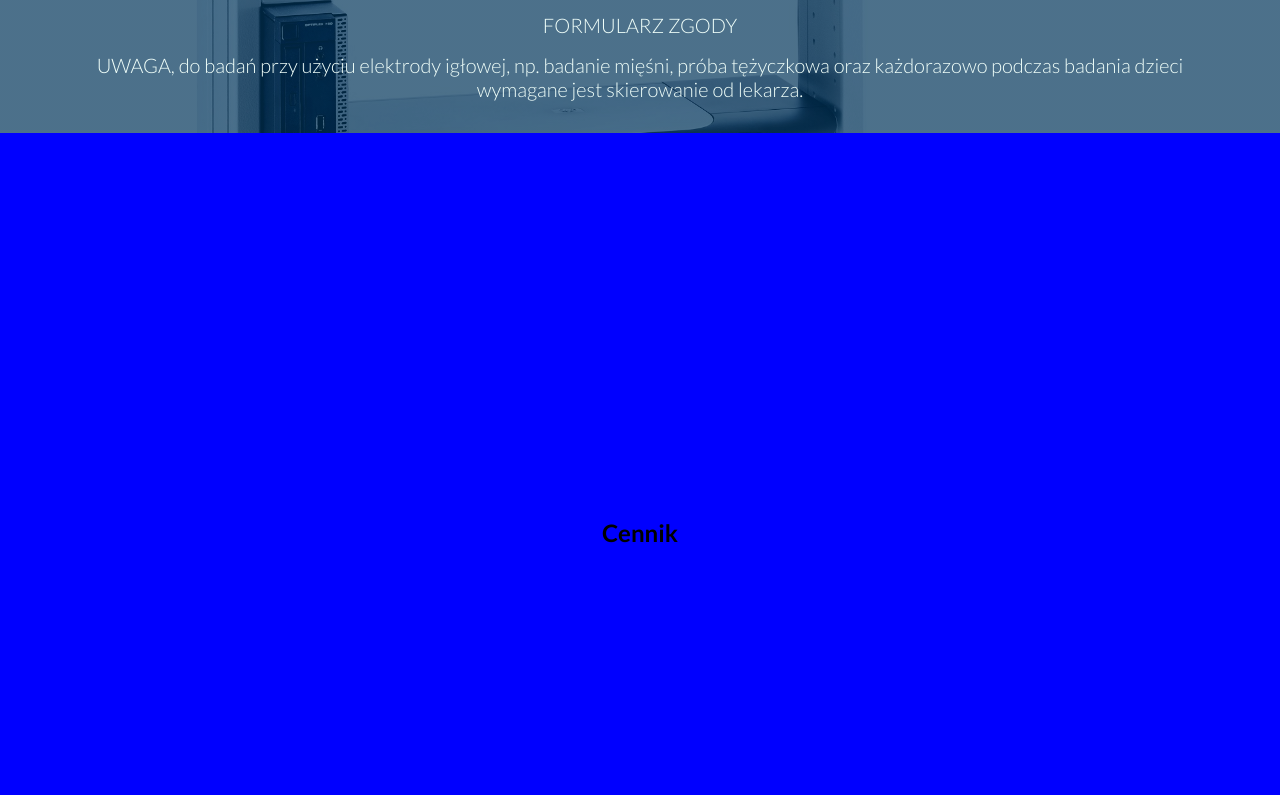
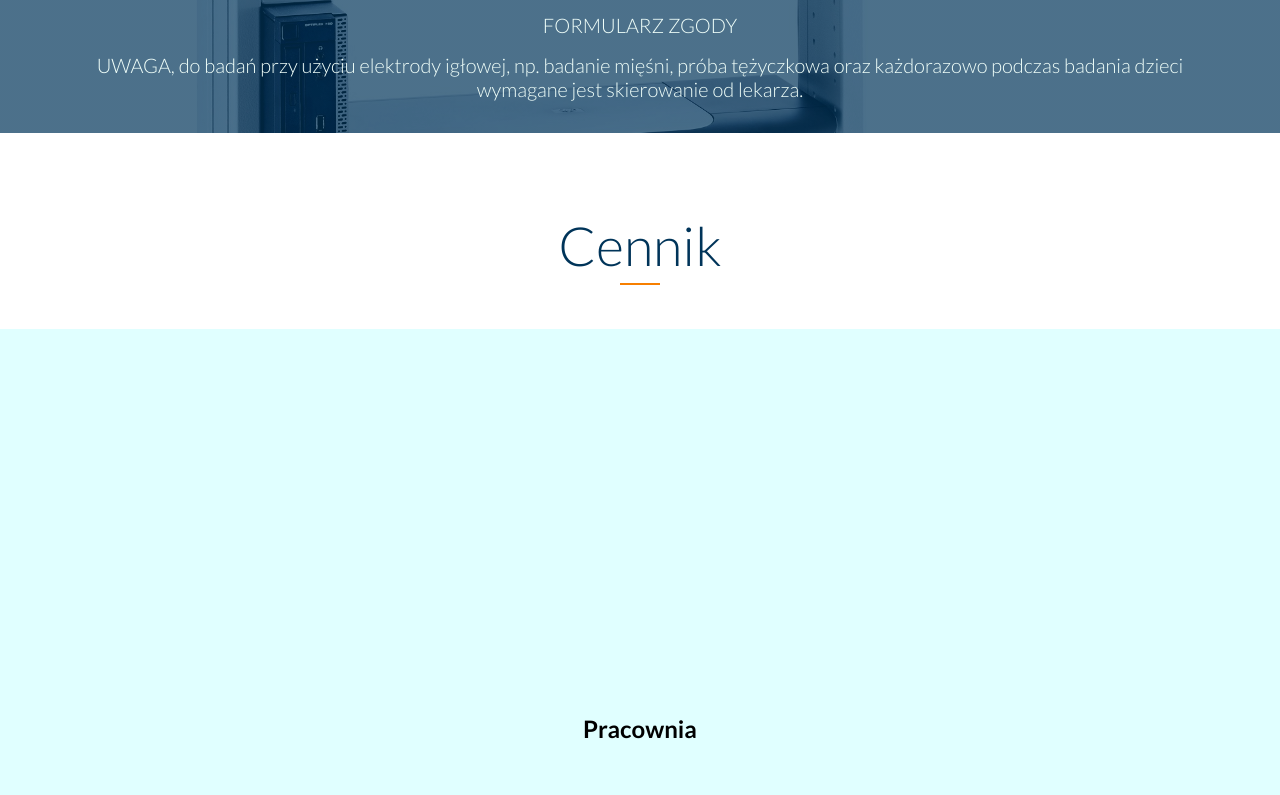
Before and after one commit to DariuszOkonski/pracownia-emg, a website built with webpack: page src/pages/index.html in a window 1280 px wide. Shown: the part 2865-3660 px from the top of the page. Built offline with nearby package versions, Linux system fonts and the light colour scheme; a web font is replaced by a local one.

Commit message:
add basic section prices

```diff
--- a/src/pages/index.html
+++ b/src/pages/index.html
@@ -247,14 +247,6 @@
       </footer>
     </section>
 
-
-
-
-
-
-
-
-
     <section class="examination space-top" id="examination">
       <h2 class="header header--light-color">Badanie</h2>
 
@@ -393,6 +385,9 @@
 
 
 
+    <section class="prices space-top" id="prices">
+      <h2 class="header">Cennik</h2>
+    </section>
 
 
 
@@ -408,9 +403,15 @@
 
 
 
-    <section class="temp-class" style="background-color: blue;" id="prices">
-      <h2>Cennik</h2>
-    </section>
+
+
+
+
+
+
+
+
+
     <section class="temp-class" style="background-color: lightcyan;" id="lab">
       <h2>Pracownia</h2>
     </section>
```
